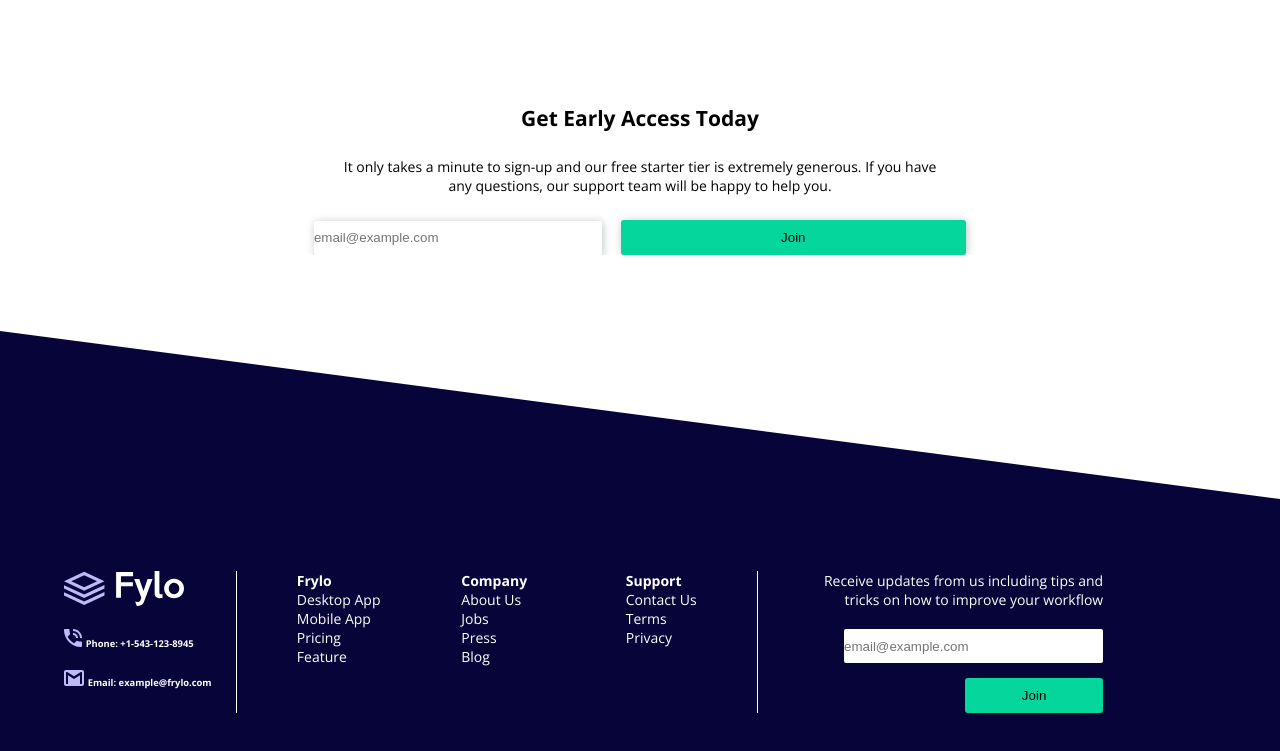
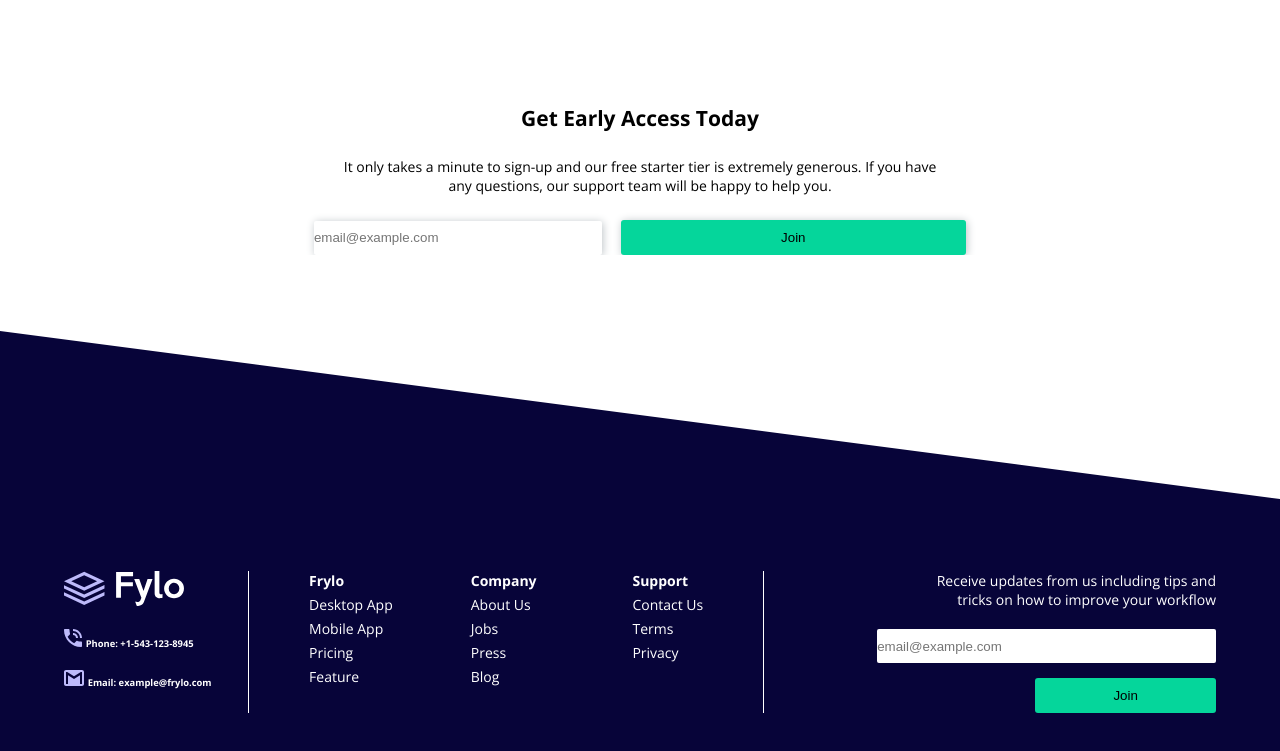
Before and after one commit to hades102zues/Frylo-SlantGrid, a plain HTML site: page index.html in a window 1280 px wide. Shown: the part 1273-2024 px from the top of the page. Drawn offline with nearby package versions, Linux system fonts and the light colour scheme.

Commit message:
desktop view complete

```diff
--- a/style.css
+++ b/style.css
@@ -167,7 +167,7 @@ footer .container{
 }
 
 .b-left{
-	width:15%;
+	width:17%;
 	border-right:1px solid #ffffff;
 	margin-right:60px;
 }
@@ -176,15 +176,19 @@ footer .container{
 
 }
 .b-center{
-	width:40%;
+	width:41.5%;
 	display: flex;
 	border-right:1px solid #ffffff;
 	justify-content: space-between;
 	padding-right:60px;
 	/*text-align: center;*/
 }
+.b-center h4{
+	margin-bottom:5px;
+}
 .b-center a{
 	display: block;
+	margin-bottom:5px;
 }
 #itm-1{
 	width: 30%;
@@ -197,8 +201,7 @@ footer .container{
 }
 
 .b-right{
-	width:30%;
-	/*padding-left:10px;*/
+	width:41.5%;
 	text-align: right;
 }
 
```
